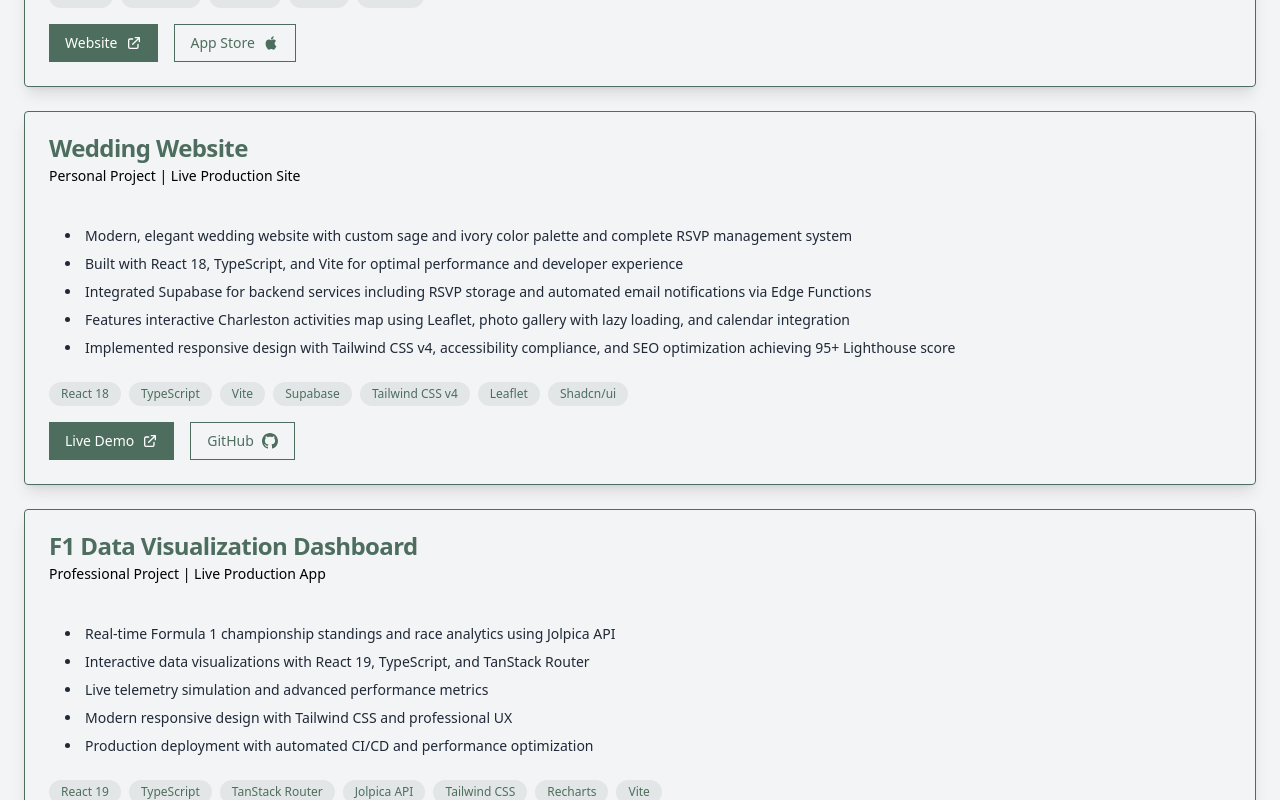
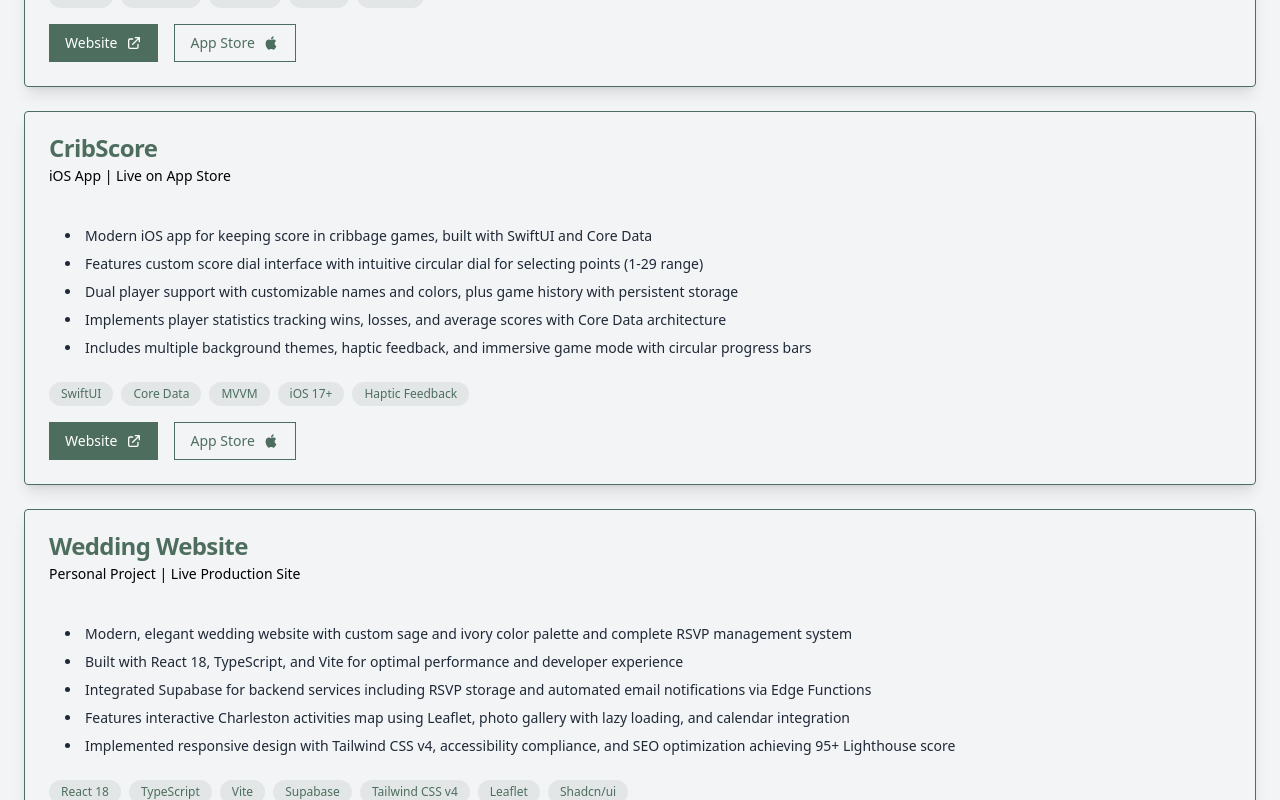
Before and after one commit to Hank95/portfolio-react, a React (Vite) app: page / in a window 1280 px wide. Shown: the part 3100-3900 px from the top of the page. Built offline with nearby package versions, Linux system fonts and the light colour scheme; no server answers.

Commit message:
feat: Add CribScore project details to resume and Home page

```diff
--- a/src/data/resume.ts
+++ b/src/data/resume.ts
@@ -48,6 +48,18 @@
     },
   ],
   technicalProjects: [
+    {
+      name: "CribScore",
+      demo: "https://apps.apple.com/us/app/cribscore/id6747778251",
+      website: "https://cribscoreapp.henrypendleton.com/",
+      description: [
+        "Modern iOS app for keeping score in cribbage games, built with SwiftUI and Core Data.",
+        "Features custom score dial interface with intuitive circular dial for selecting points (1-29 range).",
+        "Dual player support with customizable names and colors, plus game history with persistent storage.",
+        "Implements player statistics tracking wins, losses, and average scores with Core Data architecture.",
+        "Includes multiple background themes, haptic feedback, and immersive game mode with circular progress bars.",
+      ],
+    },
     {
       name: "ListLive",
       demo: "https://apps.apple.com/app/listlive/id6747406731",
--- a/src/pages/Home.tsx
+++ b/src/pages/Home.tsx
@@ -425,6 +425,87 @@
               <Card className="border-[#4d6e5e] dark:border-[#a8d5ba] shadow-lg">
                 <CardHeader>
                   <CardTitle className="text-[#4d6e5e] dark:text-[#a8d5ba]">
+                    CribScore
+                  </CardTitle>
+                  <CardDescription className="dark:text-gray-400">
+                    iOS App | Live on App Store
+                  </CardDescription>
+                </CardHeader>
+                <CardContent>
+                  <ul className="list-disc list-inside m-4 space-y-2 text-sm text-gray-500 dark:text-gray-400">
+                    <li className="text-gray-800 dark:text-gray-300">
+                      Modern iOS app for keeping score in cribbage games, built with SwiftUI and Core Data
+                    </li>
+                    <li className="text-gray-800 dark:text-gray-300">
+                      Features custom score dial interface with intuitive circular dial for selecting points (1-29 range)
+                    </li>
+                    <li className="text-gray-800 dark:text-gray-300">
+                      Dual player support with customizable names and colors, plus game history with persistent storage
+                    </li>
+                    <li className="text-gray-800 dark:text-gray-300">
+                      Implements player statistics tracking wins, losses, and average scores with Core Data architecture
+                    </li>
+                    <li className="text-gray-800 dark:text-gray-300">
+                      Includes multiple background themes, haptic feedback, and immersive game mode with circular progress bars
+                    </li>
+                  </ul>
+                  <div className="mt-6 space-y-4">
+                    <div className="flex flex-wrap gap-2">
+                      <span className="px-3 py-1 text-xs font-medium rounded-full bg-[#4d6e5e]/10 text-[#4d6e5e] dark:bg-[#a8d5ba]/10 dark:text-[#a8d5ba]">
+                        SwiftUI
+                      </span>
+                      <span className="px-3 py-1 text-xs font-medium rounded-full bg-[#4d6e5e]/10 text-[#4d6e5e] dark:bg-[#a8d5ba]/10 dark:text-[#a8d5ba]">
+                        Core Data
+                      </span>
+                      <span className="px-3 py-1 text-xs font-medium rounded-full bg-[#4d6e5e]/10 text-[#4d6e5e] dark:bg-[#a8d5ba]/10 dark:text-[#a8d5ba]">
+                        MVVM
+                      </span>
+                      <span className="px-3 py-1 text-xs font-medium rounded-full bg-[#4d6e5e]/10 text-[#4d6e5e] dark:bg-[#a8d5ba]/10 dark:text-[#a8d5ba]">
+                        iOS 17+
+                      </span>
+                      <span className="px-3 py-1 text-xs font-medium rounded-full bg-[#4d6e5e]/10 text-[#4d6e5e] dark:bg-[#a8d5ba]/10 dark:text-[#a8d5ba]">
+                        Haptic Feedback
+                      </span>
+                    </div>
+                    <div className="flex gap-4">
+                      <a
+                        href="https://cribscoreapp.henrypendleton.com/"
+                        target="_blank"
+                        rel="noopener noreferrer"
+                        className="inline-flex items-center gap-2 px-4 py-2 text-sm font-medium rounded-md bg-[#4d6e5e] text-white hover:bg-[#4d6e5e]/90 dark:bg-[#a8d5ba] dark:text-gray-800 dark:hover:bg-[#a8d5ba]/90 transition-colors"
+                      >
+                        Website
+                        <svg
+                          className="w-4 h-4"
+                          fill="none"
+                          stroke="currentColor"
+                          viewBox="0 0 24 24"
+                          xmlns="http://www.w3.org/2000/svg"
+                        >
+                          <path
+                            strokeLinecap="round"
+                            strokeLinejoin="round"
+                            strokeWidth={2}
+                            d="M10 6H6a2 2 0 00-2 2v10a2 2 0 002 2h10a2 2 0 002-2v-4M14 4h6m0 0v6m0-6L10 14"
+                          />
+                        </svg>
+                      </a>
+                      <a
+                        href="https://apps.apple.com/us/app/cribscore/id6747778251"
+                        target="_blank"
+                        rel="noopener noreferrer"
+                        className="inline-flex items-center gap-2 px-4 py-2 text-sm font-medium rounded-md border border-[#4d6e5e] text-[#4d6e5e] hover:bg-[#4d6e5e]/10 dark:border-[#a8d5ba] dark:text-[#a8d5ba] dark:hover:bg-[#a8d5ba]/10 transition-colors"
+                      >
+                        App Store
+                        <AppleIcon className="w-4 h-4" />
+                      </a>
+                    </div>
+                  </div>
+                </CardContent>
+              </Card>
+              <Card className="border-[#4d6e5e] dark:border-[#a8d5ba] shadow-lg">
+                <CardHeader>
+                  <CardTitle className="text-[#4d6e5e] dark:text-[#a8d5ba]">
                     Wedding Website
                   </CardTitle>
                   <CardDescription className="dark:text-gray-400">
```
